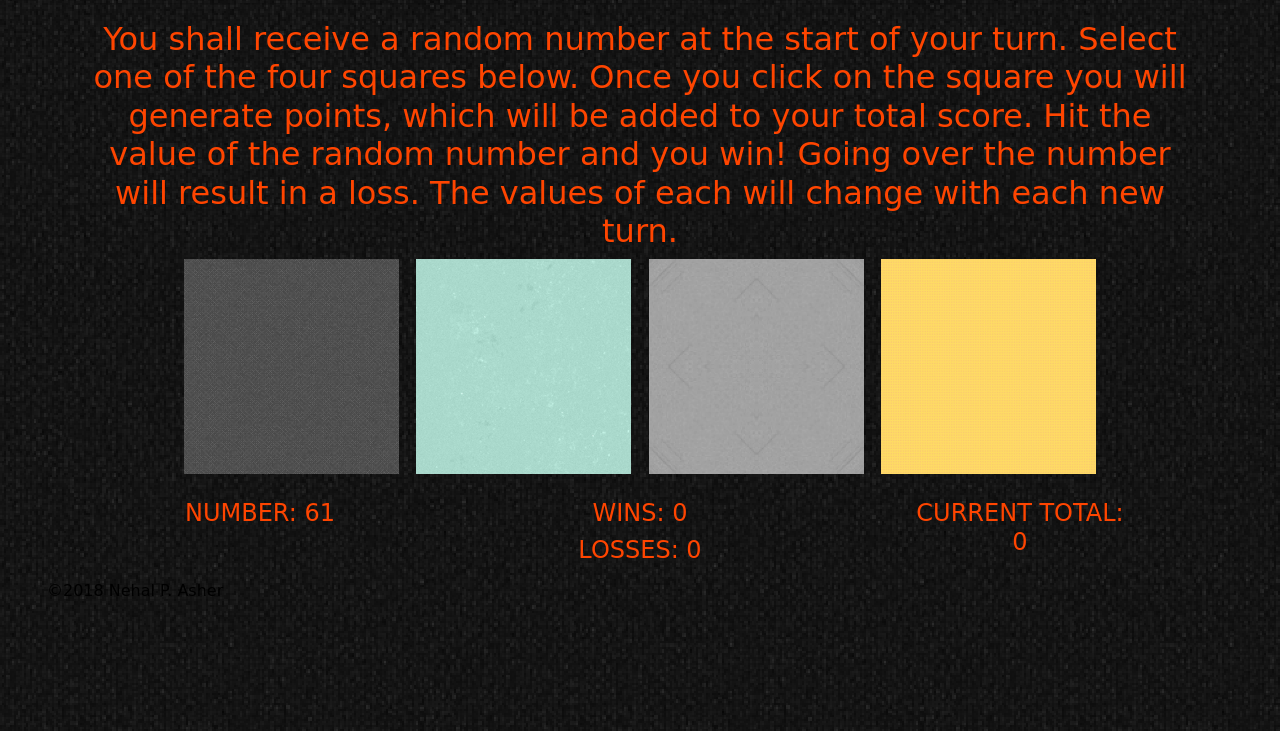
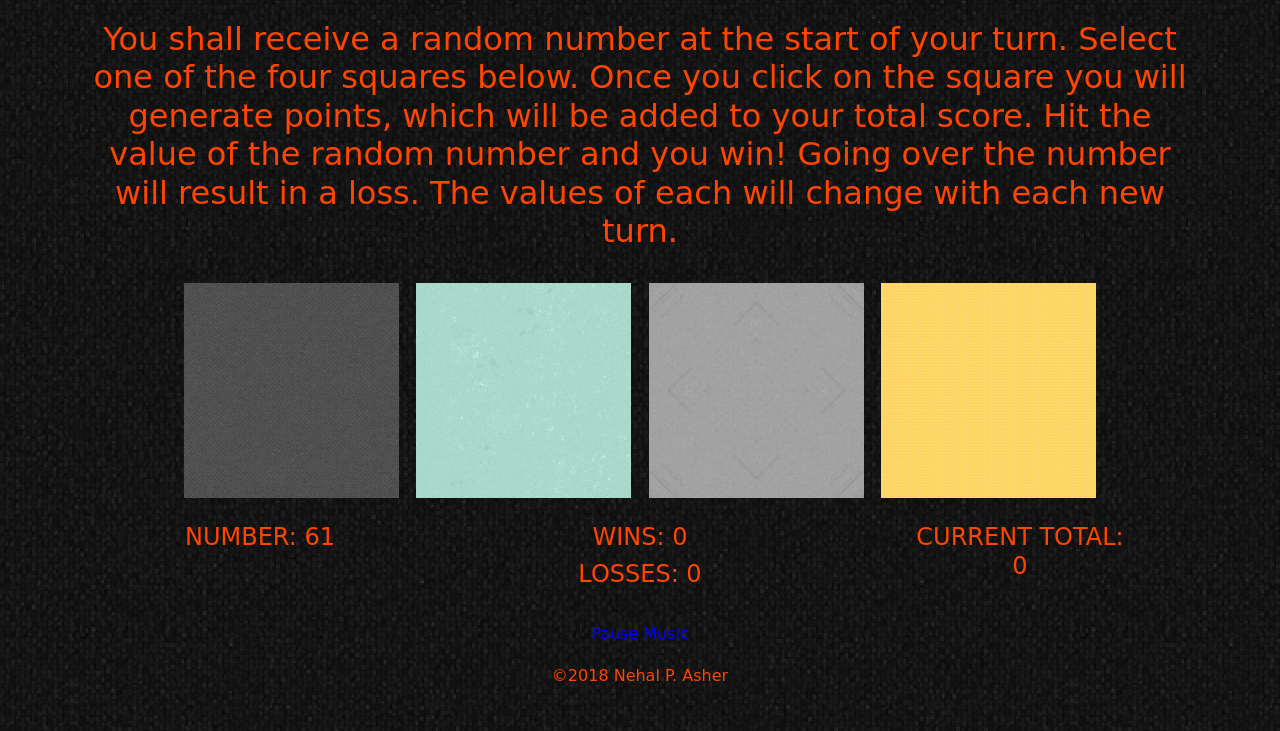
Before and after one commit to npasher/github.io-week4-game, a plain HTML site: page index.html in a window 1280 px wide. Shown: the part 69-800 px from the top of the page. Drawn offline with nearby package versions, Linux system fonts and the light colour scheme.

Commit message:
added audio&styling

```diff
--- a/assets/css/style.css
+++ b/assets/css/style.css
@@ -1,7 +1,6 @@
 body{
   background-image:url("../images/dirty_old_shirt_@2X.png");
   color:orangered;
-  background-color:transparent;
   font-family:cursive, sans-serif;
   text-align:center;
   border:0;
@@ -14,14 +13,8 @@ img{
   width:215px;
   height:215px;
 }
-.crystal{
+.crystal, .pause{
   background-color:transparent;
+  color:blue;
   border:0;
 }
-footer{
-  flex-shrink:0;
-  color:black;
-  }
-.bg-dark{
-  background-color:transparent !important;
-  }
--- a/assets/javascript/game.js
+++ b/assets/javascript/game.js
@@ -1,4 +1,14 @@
 $(document).ready(function() {
+
+  var audioElement=document.createElement("audio");
+        audioElement.setAttribute("src", "assets/audio/8BallAitken_CycloneCountry.mp3");
+
+  $(".crystal").click(function(){
+        audioElement.play();
+        });
+  $(".pause").click(function(){
+        audioElement.pause();
+        });
 
   var randomNum=Math.floor(Math.random()*102)+19;
   $("#target").html(randomNum);
--- a/index.html
+++ b/index.html
@@ -17,6 +17,7 @@
           <h1>SQUARE MATCH!</h1>
           </div>
       </header>
+
       <div class="container">
         <div class="row">
           <div class="col-md-12">
@@ -30,6 +31,7 @@
             </div>
           </div>
         </div>
+        <br>
         <div class="row">
           <div class="col-md-12">
             <button class="crystal" id="tweed" value="">
@@ -60,17 +62,13 @@
             </div>
           </div>
       </div>
-
-    <footer>
+      <br>
+      <div>
+        <button class="pause">Pause Music</button>
+      </div>
+      <footer>
       <div class="col-md-12">
-        <nav class="navbar navbar-expand-lg navbar-dark bg-dark">
-           <p class="navbar-brand"><h6>&copy;2018 Nehal P. Asher</h6></p>
-           <button class="navbar-toggler" type="button" data-toggle="collapse" data-target="#navbarText" aria-controls="navbarText" aria-expanded="false" aria-label="Toggle navigation">
-             <span class="navbar-toggler-icon"></span>
-           </button>
-           <div class="collapse navbar-collapse justify-content-end" id="navbarText">
-           </div>
-       </nav>
+          <h6><br>&copy;2018 Nehal P. Asher</h6>
     </div>
     </footer>
 
```
Also changed, not shown: 1 other file.
